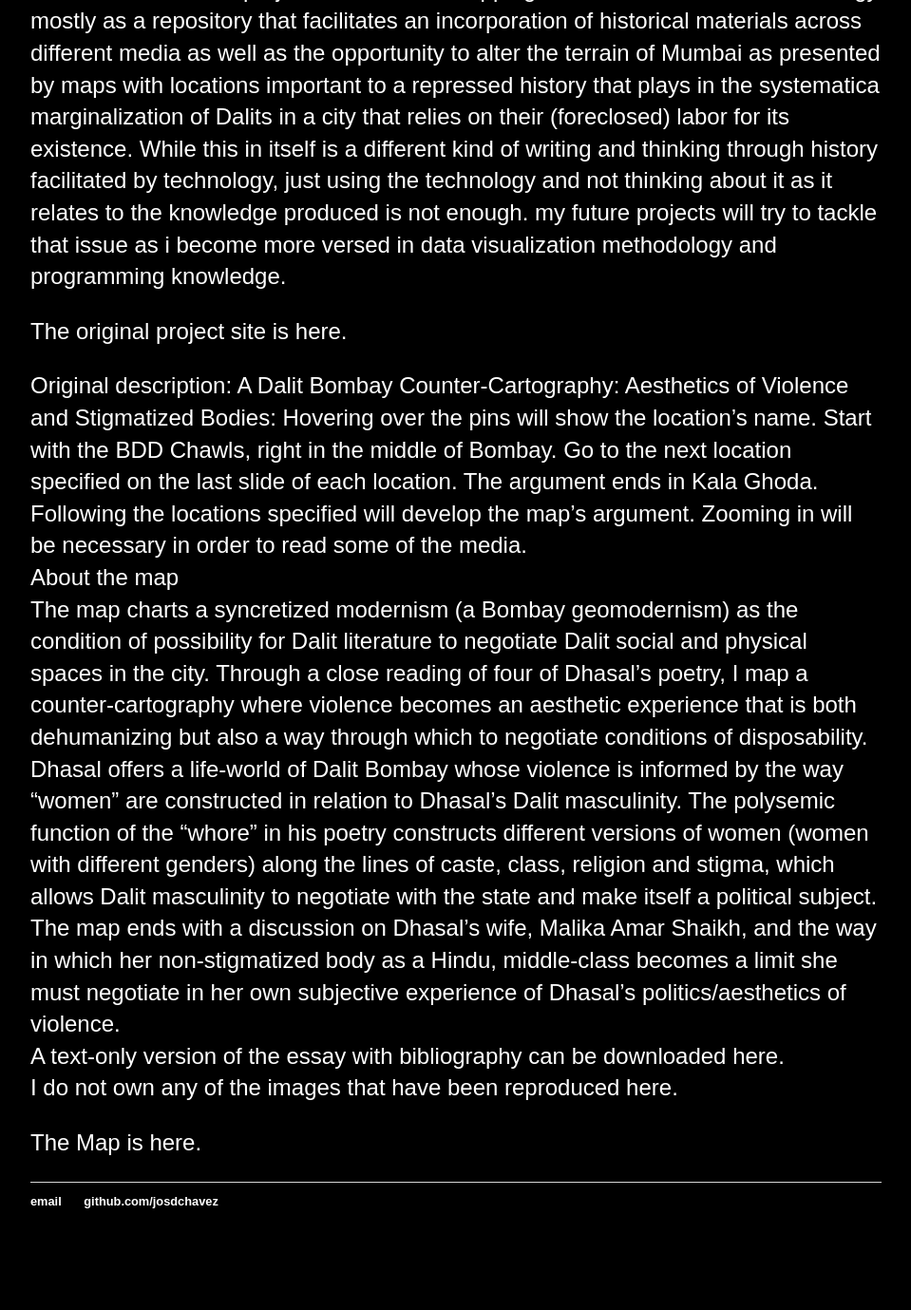
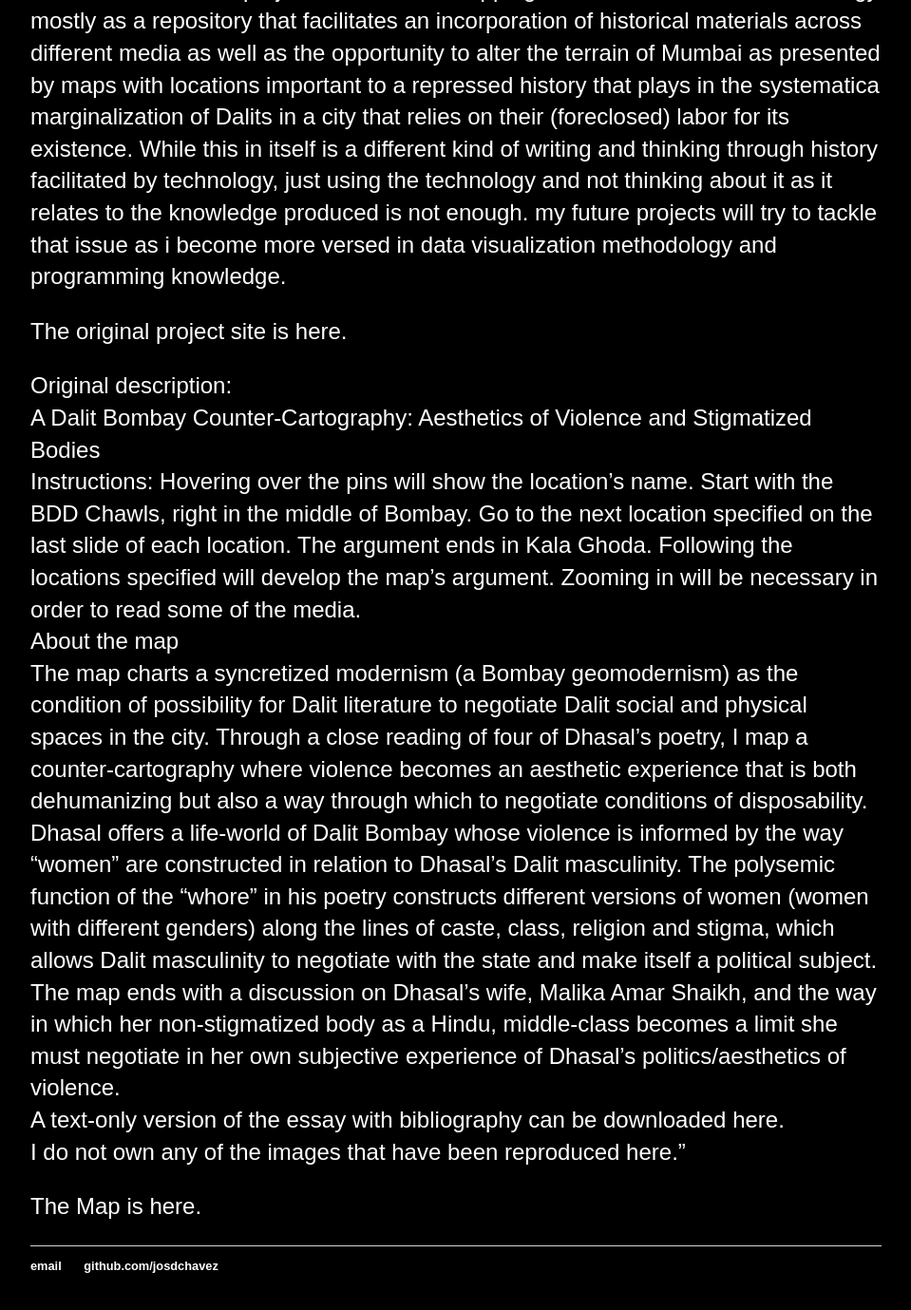
Before and after one commit to josdchavez/josdchavez.github.io, a Jekyll site: the page built from _posts/2017-07-21-dalit-bombay.md, in a window 1280 px wide and 1400 px high, scrolled down 753 px. Shown: the top 1379 px of the window at 95% size, without its empty margins (160-1119 px from the left). Built offline with Jekyll 4.4.1, drawn with Linux system fonts in a browser that asks for light colours; before the commit the page ends 2085 px from its top, so only the background shows below that.

Commit message:
Update 2017-07-21-dalit-bombay.md

```diff
--- a/_posts/2017-07-21-dalit-bombay.md
+++ b/_posts/2017-07-21-dalit-bombay.md
@@ -8,13 +8,14 @@ date: 2017-07-21
 <p>
 The original project site is <a href="http://newhive.com/home/edit/5855e3f35ccacf3c33dde899/">here.</a>
 </p>
-Original description: A Dalit Bombay Counter-Cartography: Aesthetics of Violence and Stigmatized Bodies:
-Hovering over the pins will show the location's name. Start with the BDD Chawls, right in the middle of Bombay. Go to the next location specified on the last slide of each location. The argument ends in Kala Ghoda. Following the locations specified will develop the map's argument. Zooming in will be necessary in order to read some of the media. <br>
+Original description:<br>
+A Dalit Bombay Counter-Cartography: Aesthetics of Violence and Stigmatized Bodies<br>
+Instructions: Hovering over the pins will show the location's name. Start with the BDD Chawls, right in the middle of Bombay. Go to the next location specified on the last slide of each location. The argument ends in Kala Ghoda. Following the locations specified will develop the map's argument. Zooming in will be necessary in order to read some of the media. <br>
 About the map<br>
 The map charts a syncretized modernism (a Bombay geomodernism) as the condition of possibility for Dalit literature to negotiate Dalit social and physical spaces in the city. Through a close reading of four of Dhasal's poetry, I map a counter-cartography where violence becomes an aesthetic experience that is both dehumanizing but also a way through which to negotiate conditions of disposability. Dhasal offers a life-world of Dalit Bombay whose violence is informed by the way "women" are constructed in relation to Dhasal's Dalit masculinity. The polysemic function of the "whore" in his poetry constructs different versions of women (women with different genders) along the lines of caste, class, religion and stigma, which allows Dalit masculinity to negotiate with the state and make itself a political subject.<br>
 The map ends with a discussion on Dhasal's wife, Malika Amar Shaikh, and the way in which her non-stigmatized body as a Hindu, middle-class becomes a limit she must negotiate in her own subjective experience of Dhasal's politics/aesthetics of violence.
 <br>
 A text-only version of the essay with bibliography can be downloaded <a href="http://d1v8u1ev1s9e4n.cloudfront.net/585a17855ccacf44bbd12b0a">here</a>.
 <br>
-I do not own any of the images that have been reproduced here.
+I do not own any of the images that have been reproduced here."
 <p>The Map is <a href="http://d1v8u1ev1s9e4n.cloudfront.net/585a18105ccacf44bbd12b15">here</a>.
```
